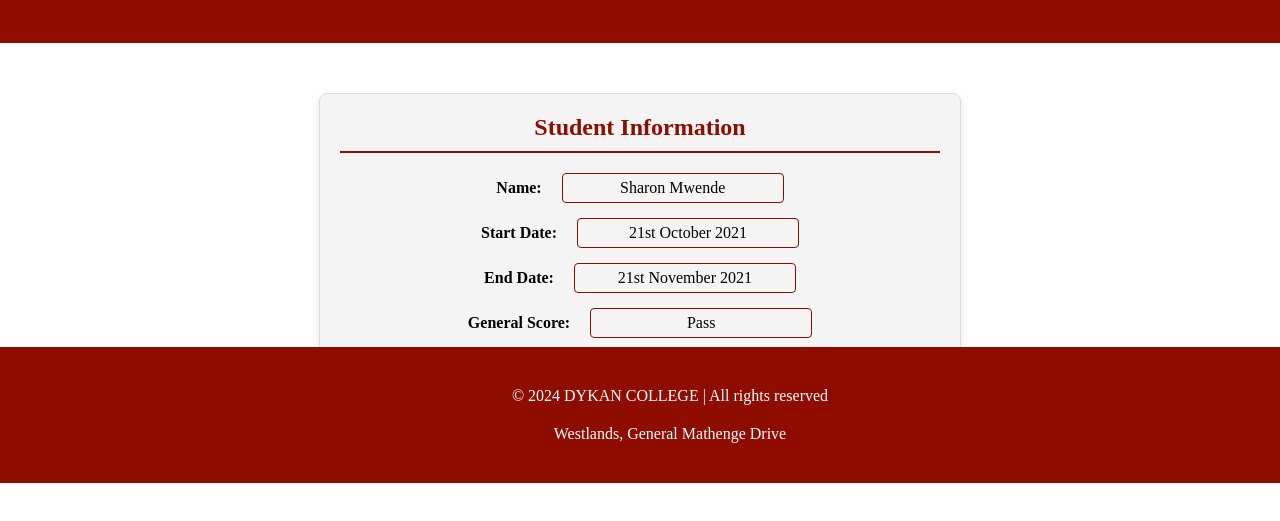
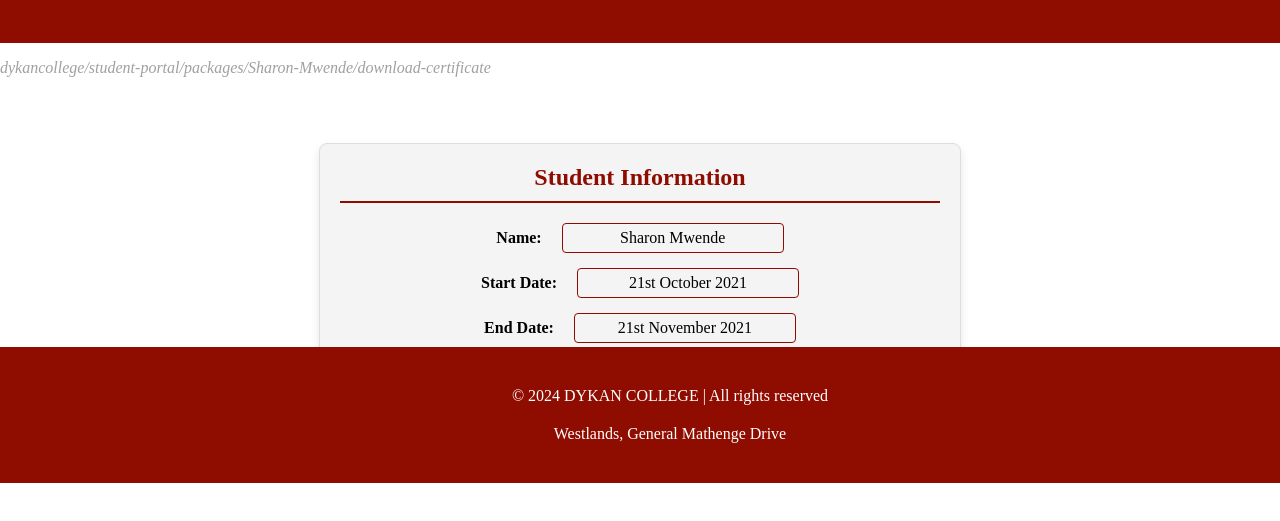
Before and after one commit to KijanaYaSolai/DykanCollege, a plain HTML site: page index.html in a window 1280 px wide. Shown: the part 317-838 px from the top of the page. Before the commit the page ends 800 px from the top, so only its background shows below. Drawn offline with Linux system fonts and the light colour scheme.

Commit message:
Update index.html

```diff
--- a/index.html
+++ b/index.html
@@ -35,6 +35,10 @@
             margin: 0;
             padding: 10px 0;
         }
+	    .styled-label {
+    font-style: italic;
+    color: #a0a0a0; /* Slightly grey color */
+}
         .student-info {
             background-color: #f4f4f4; /* Light background color */
             border: 1px solid #ddd;
@@ -100,6 +104,9 @@
             Westlands, General Mathenge Drive
         </p>
     </header>
+	<body>
+    <p class="styled-label">dykancollege/student-portal/packages/Sharon-Mwende/download-certificate</p>
+</body>
     <div class="content">
         <div class="student-info">
             <h2>Student Information</h2>
```
